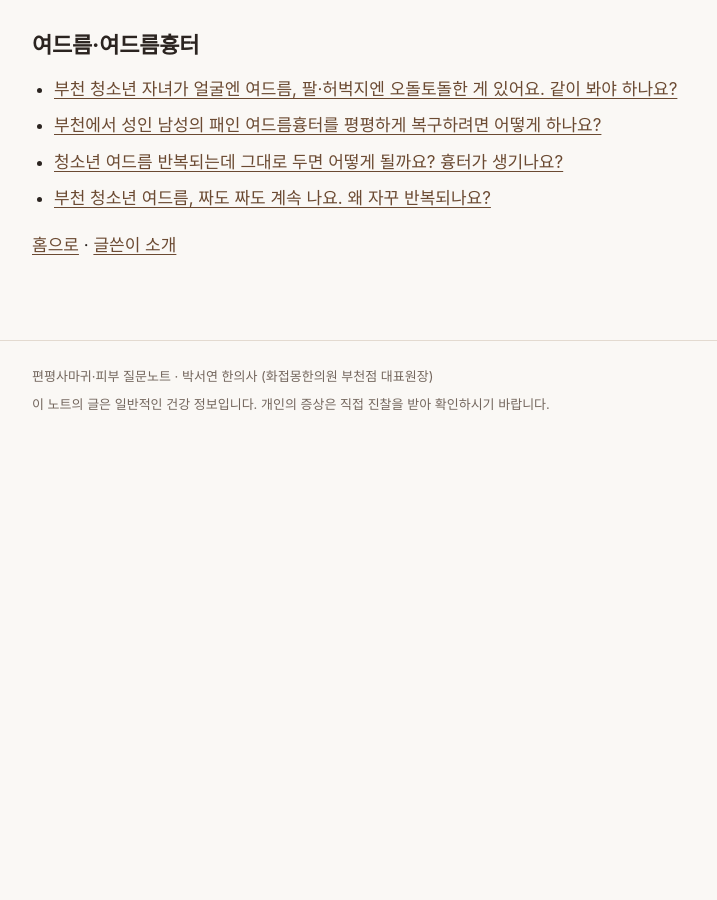
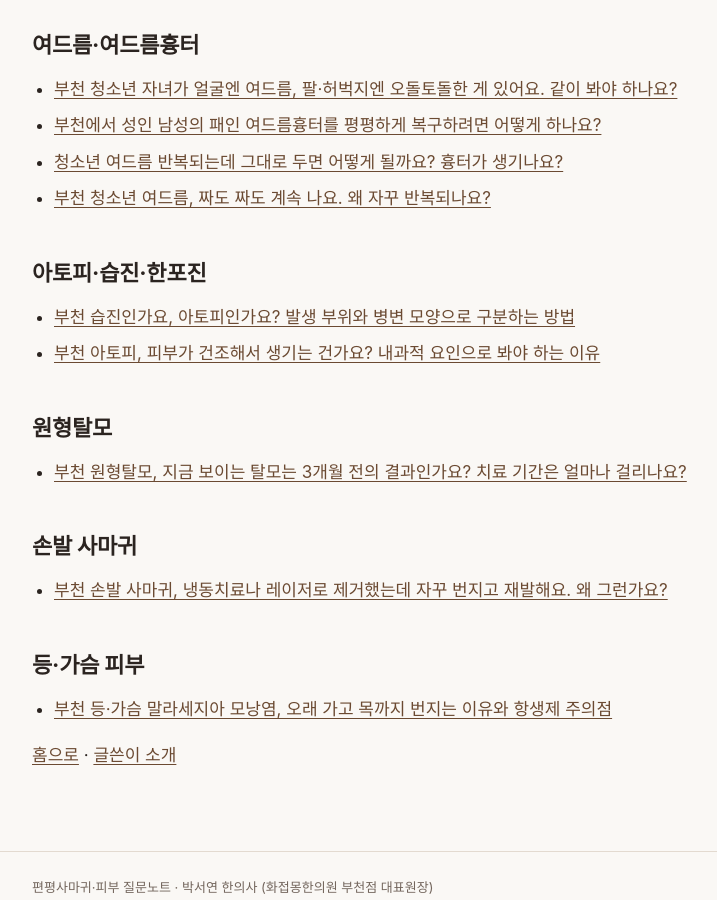
Before and after one commit to HJMbc-Park/HJMbc-Park.github.io, a Jekyll site: the page built from topics.md, in a window 1280 px wide and 900 px high, scrolled down 2410 px. Shown: the whole window, without its empty margins (264-981 px from the left). Built offline with Jekyll 4.4.1, drawn with Linux system fonts in a browser that asks for light colours; some web fonts are replaced; before the commit the page ends 2870 px from its top, so only the background shows below that.

Commit message:
topics: 아토피·원형탈모·손발사마귀·등가슴 섹션 추가
Co-Authored-By: Claude Sonnet 5.5 <noreply@anthropic.com>
Claude-Session: https://claude.ai/code/session_01Tf8RMgz7uBKTB28y4gpJDW

```diff
--- a/topics.md
+++ b/topics.md
@@ -7,7 +7,7 @@ permalink: /topics/
 
 부천 화접몽한의원 박서연 한의사가 진료실에서 자주 받는 피부 질문에 답한 글을 주제별로 모았습니다.
 
-{% assign topics = "편평사마귀|flat-wart,모공각화증|keratosis,지루성피부염·모낭염|seborrheic;folliculitis,건선|psoriasis,여드름·여드름흉터|teen-acne;acne-scar" | split: "," %}
+{% assign topics = "편평사마귀|flat-wart,모공각화증|keratosis,지루성피부염·모낭염|seborrheic;folliculitis,건선|psoriasis,여드름·여드름흉터|teen-acne;acne-scar,아토피·습진·한포진|atopy;eczema;dyshidrotic,원형탈모|alopecia,손발 사마귀|warts-hands-feet,등·가슴 피부|chest-back" | split: "," %}
 {% for t in topics %}
 {% assign parts = t | split: "|" %}
 {% assign keys = parts[1] | split: ";" %}
```
